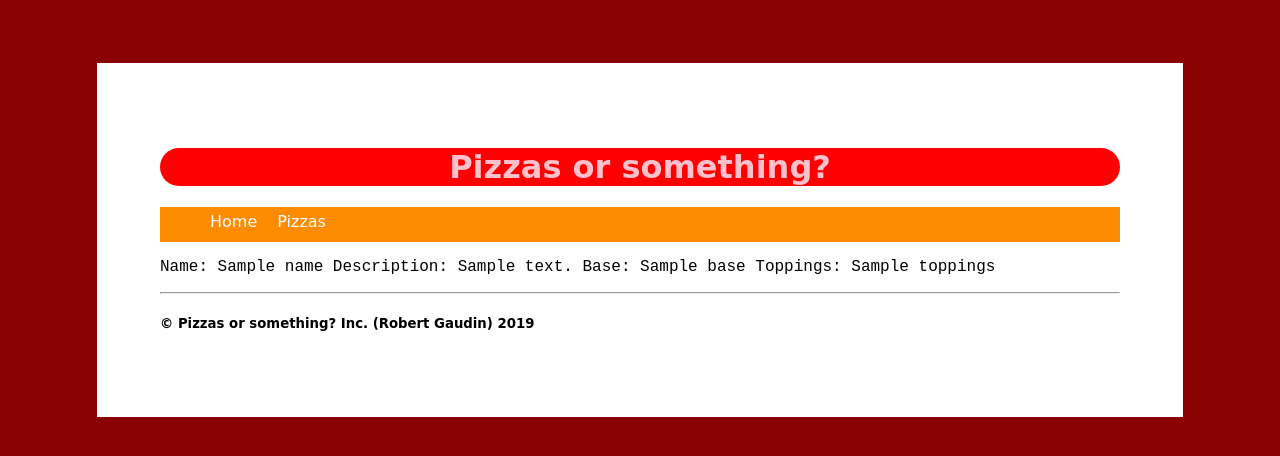
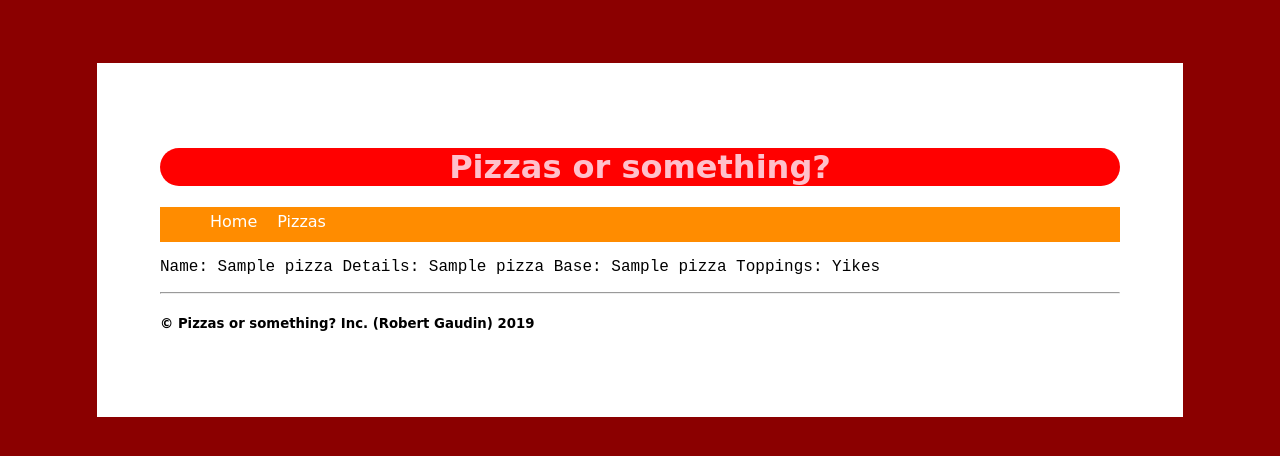
Before and after one commit to cactus-code/pizzaDB, a Flask app: template templates/show_pizza.html in a window 1280 px wide. Shown: the top 456 px of the page. Run offline with Flask 2, Linux system fonts and the light colour scheme; the template is opened without the code that fills it: most values are stand-ins (such as "Sample title", 1, 10 or a date in 2020).

Commit message:
Developed pizza pages more

```diff
--- a/routes.py
+++ b/routes.py
@@ -15,17 +15,14 @@ def pizzas():
     return render_template("pizzas.html", results=results)
 
 @app.route('/pizza/<pizza_name>')
-def show_pizza(pizza_name):
-    #check if pizza_name is valid
-    #some db query with pizza_name
-    description = "blah blah"
-    base = "crispy ofc"
-    toppings = ['Tomato', 'Cheese', 'Ham']
-    topping_string = ""
-    for topping in toppings:
-        topping_string += topping + " "
-    return render_template("show_pizza.html", name=pizza_name, description
-                            =description, base=base, toppings=topping_string)
+def pizza(pizza_name):
+    conn = sqlite3.connect('db/pizzas.db')
+    cur = conn.cursor()
+    query = 'SELECT * FROM Pizza WHERE Pizza.name = "{}"'.format(pizza_name)
+    cur.execute(query)
+    results = cur.fetchall()
+    print(results[1])
+    return render_template("show_pizza.html", results=results)
 
 if __name__ == "__main__":
     app.run(debug=True, host='localhost', port=8080)
--- a/templates/pizzas.html
+++ b/templates/pizzas.html
@@ -5,7 +5,9 @@
     Pizzas:
     <ul>
     {% for pizza in results %}
-        <li>{{ pizza[1] }}
+        <li>
+            <a href="/pizza/{{ pizza[1] }}">{{ pizza[1] }}</a>
+        </li>
     {% endfor %}
     </ul>
 </p>
--- a/templates/show_pizza.html
+++ b/templates/show_pizza.html
@@ -2,10 +2,10 @@
 {% block content %}
 <main>
 <p>
-    Name: {{ name }}
-    Description: {{ description }}
-    Base: {{ base }}
-    Toppings: {{ toppings }}
+    Name: {{ results[1] }}
+    Details: {{ results[2] }}
+    Base: {{ results[3] }}
+    Toppings: Yikes
 </p>
 </main>
 {% endblock %}
```
